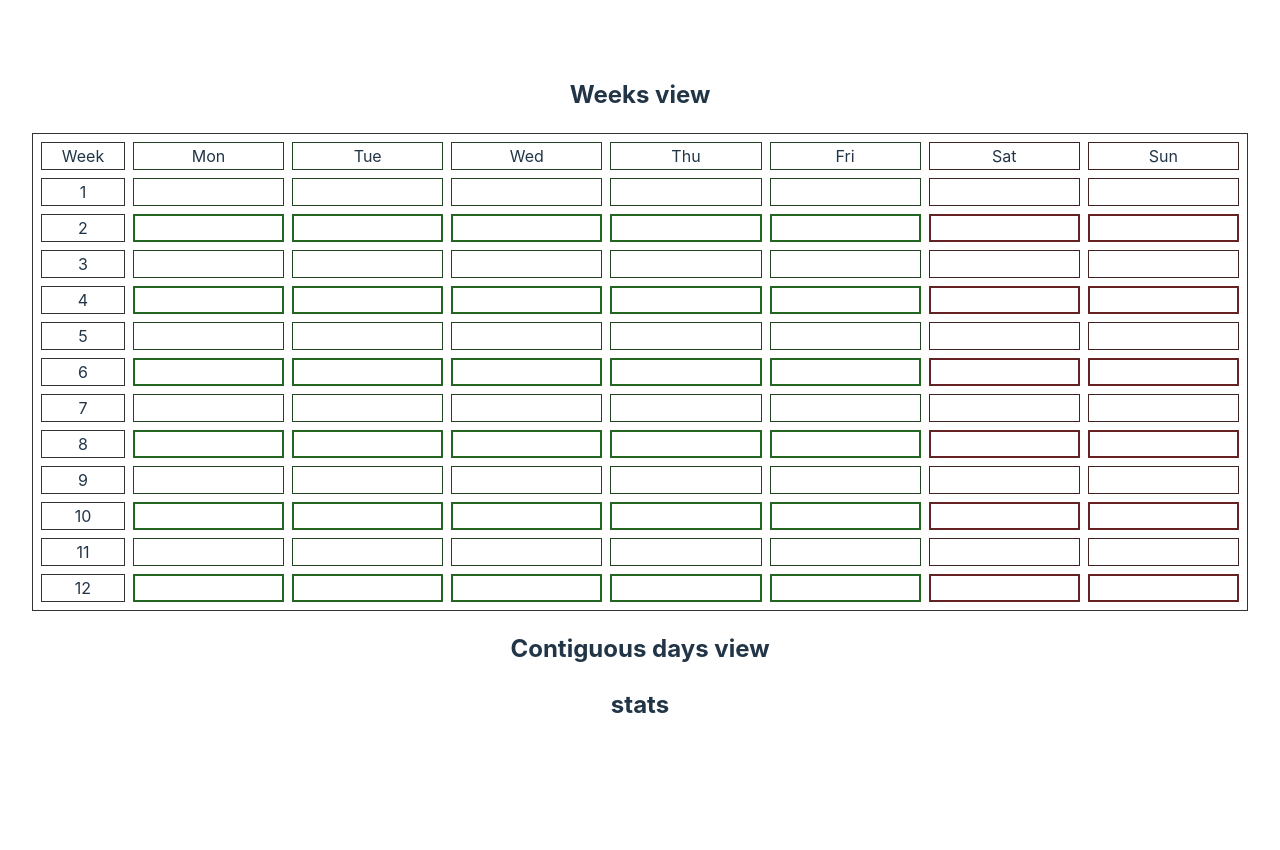
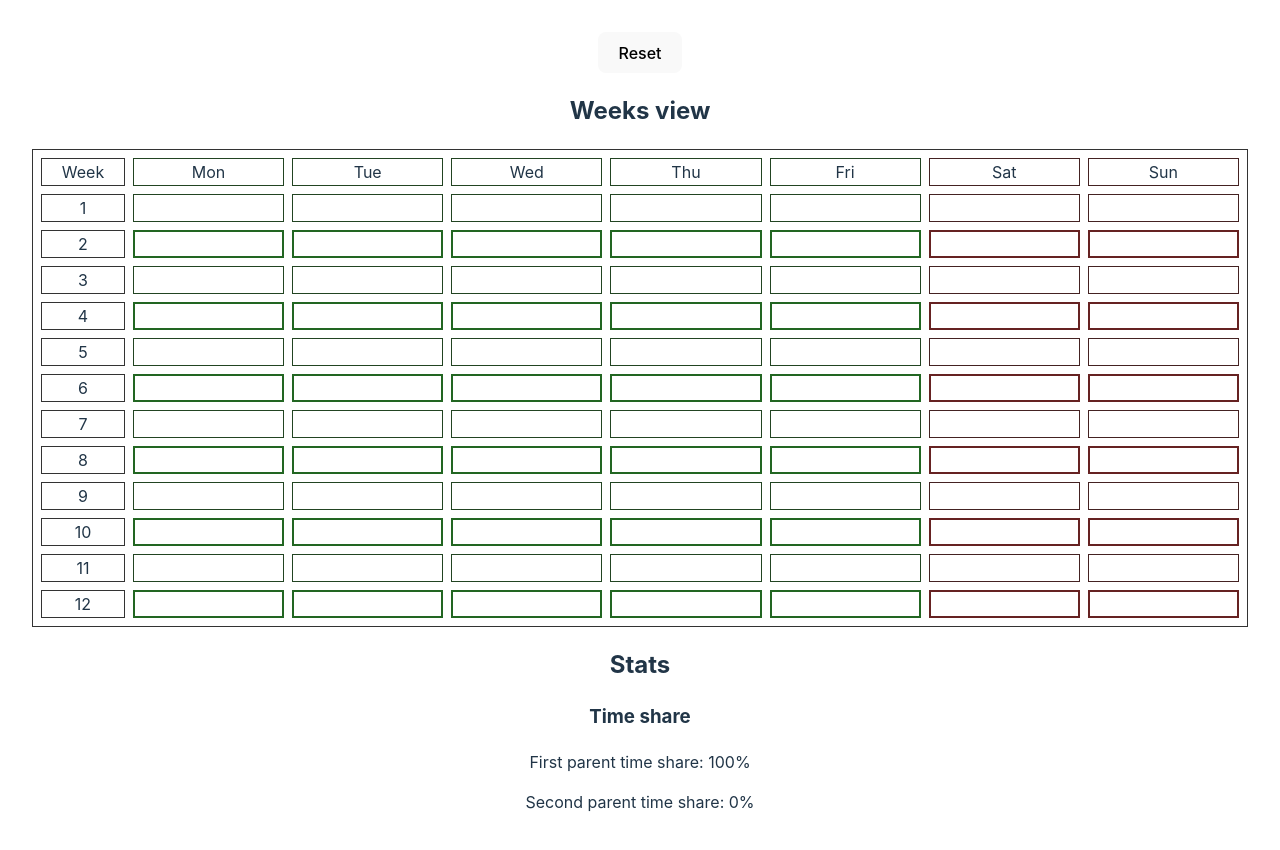
Before and after one commit to AlaaSarhan/ccv, a React (Vite) app: page / in a window 1280 px wide. Shown: the top 850 px of the page. Before the commit the page ends 800 px from the top, so only its background shows below. Built offline with nearby package versions, Linux system fonts and the light colour scheme.

Commit message:
add saving and stats

```diff
--- a/src/App.jsx
+++ b/src/App.jsx
@@ -14,13 +14,38 @@ const flipPattern = (pattern) => {
 }
 
 function App() {
-  const [otherParentDays, setOtherParentDays] = useState([
-    [], [], [], [], [], [], [], [], [], [], [], [],
-  ]);
+  const [otherParentDays, setOtherParentDays] = useState(
+    JSON.parse(localStorage.getItem('otherParentDays')) || [ [], [], [], [], [], [], [], [], [], [], [], [] ]
+  );
 
   useEffect(() => {
-    console.log("saving pattern");
+    const storedOtherParentDays = JSON.parse(localStorage.getItem('otherParentDays'));
+
+    if (storedOtherParentDays) {
+      setOtherParentDays(storedOtherParentDays);
+      console.log('loaded');
+    }
+  }, []);
+
+  useEffect(() => {
+    localStorage.setItem('otherParentDays', JSON.stringify(otherParentDays));
+    console.log('saved');
   }, [otherParentDays]);
+
+  const reset = useCallback(() => {
+    const nrOfWeeks = Number(window.prompt("How many weeks?", 12));
+
+    if (isNaN(nrOfWeeks)) {
+      return;
+    }
+
+    const newOtherParentsDays = []
+    for (let i = 0; i < nrOfWeeks; i++) {
+      newOtherParentsDays[i] = [];
+    }
+
+    setOtherParentDays(newOtherParentsDays);
+  }, []);
 
   const toggleDay = useCallback((weekIdx, dayIdx) => {
     const newOtherParentsDays = [...otherParentDays];
@@ -30,7 +55,7 @@ function App() {
   }, [otherParentDays]);
 
   const repeatPattern = useCallback((weekIdx) => {
-    const answer = window.prompt(`Repeat pattern of weeks before ${weekIdx + 1}, same or flip?`, 'same');
+    const answer = window.prompt(`Repeat pattern of weeks 1 until ${weekIdx + 1}, same or flip?`, 'same');
 
     if (!answer) {
       return;
@@ -38,7 +63,7 @@ function App() {
 
     const flip = answer == 'flip'
 
-    const pattern = otherParentDays.slice(0, weekIdx);
+    const pattern = otherParentDays.slice(0, weekIdx + 1);
     const next = flip ? flipPattern(pattern) : [...pattern];
 
     setOtherParentDays([
@@ -50,8 +75,17 @@ function App() {
 
   }, [otherParentDays])
 
+  const totalShare = otherParentDays.length * 7.0;
+  const otherParentShare = (otherParentDays.reduce((sum, week) => sum + week.filter(Boolean).length, 0) / totalShare);
+  const parentShare = 1 - otherParentShare;
+
   return (
     <>
+      <div>
+        <center>
+          <button onClick={reset}>Reset</button>
+        </center>
+      </div>
       <div>
         <h2>Weeks view</h2>
         <table width="100%">
@@ -83,12 +117,14 @@ function App() {
           </tbody>
         </table>
       </div>
-      <div>
-        <h2>Contiguous days view</h2>
+     <div>
+        <h2>Stats</h2>
 
-      </div>
-      <div>
-        <h2>stats</h2>
+        <div>
+          <h3>Time share</h3>
+          <p>First parent time share: {Math.round(parentShare * 100)}%</p>
+          <p>Second parent time share: {Math.round(otherParentShare * 100)}%</p>
+        </div>
 
       </div>
     </>
```
